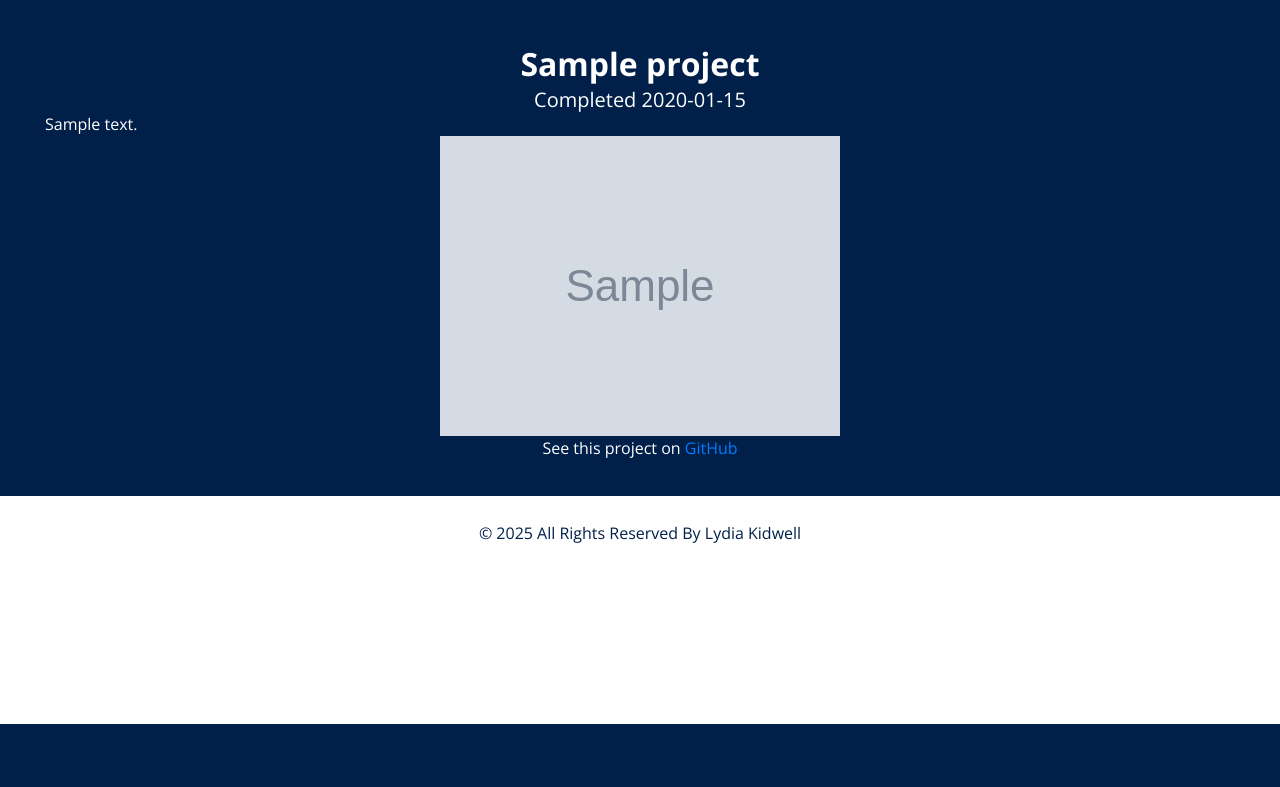
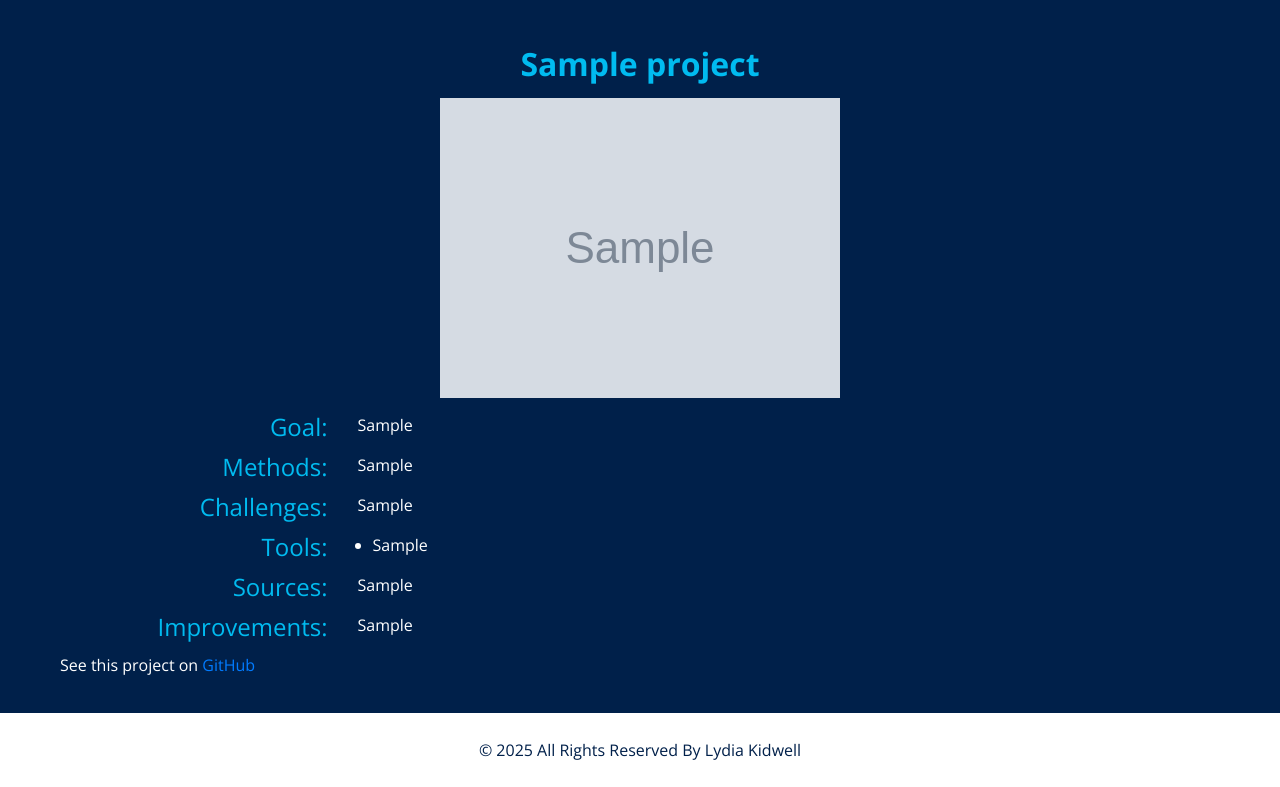
Before and after one commit to lydsk22/PortfolioWebsite, a Flask app: a page that uses templates/project.html in a window 1280 px wide. Shown: the part 76-863 px from the top of the page. Before the commit the page ends 800 px from the top, so only its background shows below. Run offline with Flask 3, Linux system fonts and the light colour scheme; tables that the repository leaves empty hold one stand-in row (values such as "Sample post"); grey boxes marked "Sample" are stand-in pictures; some libraries are stand-ins or nearby versions.

Commit message:
start adding detailed project descriptions to the website, the website project is the only one completed at this point; styling the home page

```diff
--- a/main.py
+++ b/main.py
@@ -41,6 +41,8 @@ app.config['SQLALCHEMY_DATABASE_URI'] = SQLAlCHEMY_DATABASE_URI
 app.config['SQLALCHEMY_ENGINE_OPTIONS'] = {'pool_recycle': 280}
 app.config['SQLALCHEMY_TRACK_MODIFICATIONS'] = False
 db = SQLAlchemy(app, model_class=Base)
+
+
 # db.init_app(app)
 
 
@@ -116,7 +118,7 @@ def check_pw(func):
 def home():
 	# for pythonanywhere
 	with open("/home/lydiak22/mysite/PortfolioWebsite/about.txt", mode="r") as about_file:
-	#with open("about.txt", mode="r") as about_file:
+		# with open("about.txt", mode="r") as about_file:
 		# create a list of paragraphs for the about section
 		about_text = about_file.read().split("CHUNK")
 	result = db.session.execute(db.select(Project))
@@ -148,22 +150,22 @@ def add_project():
 	form = CreateProjectForm()
 	if form.validate_on_submit():
 		new_project = Project(
-				title=form.title.data,
-				subtitle=form.subtitle.data,
-				category=form.category.data,
-				date_finished=form.date_finished.data,
-				description=form.description.data,
-				goal=form.goal.data,
-				methods=form.methods.data,
-				challenges=form.challenges.data,
-				tools=form.tools.data,
-				sources=form.sources.data,
-				improvements=form.improvements.data,
-				tags=form.tags.data,
-				img_url=form.img_url.data,
-				img_alt_text=form.img_alt_text.data,
-				github_url=form.github_url.data
-				)
+			title=form.title.data,
+			subtitle=form.subtitle.data,
+			category=form.category.data,
+			date_finished=form.date_finished.data,
+			description=form.description.data,
+			goal=form.goal.data,
+			methods=form.methods.data,
+			challenges=form.challenges.data,
+			tools=form.tools.data,
+			sources=form.sources.data,
+			improvements=form.improvements.data,
+			tags=form.tags.data,
+			img_url=form.img_url.data,
+			img_alt_text=form.img_alt_text.data,
+			github_url=form.github_url.data
+		)
 		db.session.add(new_project)
 		db.session.commit()
 		return redirect(url_for("show_project", project_id=new_project.id))
@@ -175,22 +177,22 @@ def add_project():
 def edit_project(project_id):
 	project = db.get_or_404(Project, project_id)
 	edit_form = CreateProjectForm(
-			title=project.title,
-			subtitle=project.subtitle,
-			category=project.category,
-			date_finished=project.date_finished,
-			description=project.description,
-			goal=project.goal,
-			methods=project.methods,
-			challenges=project.challenges,
-			tools=project.tools,
-			sources=project.sources,
-			improvements=project.improvements,
-			tags=project.tags,
-			img_url=project.img_url,
-			img_alt_text=project.img_alt_text,
-			github_url=project.github_url
-			)
+		title=project.title,
+		subtitle=project.subtitle,
+		category=project.category,
+		date_finished=project.date_finished,
+		description=project.description,
+		goal=project.goal,
+		methods=project.methods,
+		challenges=project.challenges,
+		tools=project.tools,
+		sources=project.sources,
+		improvements=project.improvements,
+		tags=project.tags,
+		img_url=project.img_url,
+		img_alt_text=project.img_alt_text,
+		github_url=project.github_url
+	)
 	if edit_form.validate_on_submit():
 		project.title = edit_form.title.data
 		project.subtitle = edit_form.subtitle.data
@@ -218,10 +220,10 @@ def edit_project(project_id):
 # Add a POST method to be able to post comments
 @app.route("/project-<int:project_id>", methods=["GET", "POST"])
 def show_project(project_id):
-	requested_project = db.get_or_404(entity=Project, ident=project_id, description="This project does not exist.")
+	description_components = ["Goal", "Methods", "Challenges", "Tools", "Sources", "Improvements"]
+	requested_project = db.get_or_404(entity=Project, ident=project_id)
 
-	return render_template("project.html", project=requested_project, status="projects")
-
+	return render_template("project.html", project=requested_project, status="projects", description_components=description_components)
 
 MAIL_ADDRESS = os.getenv("MY_EMAIL")
 MAIL_APP_PW = os.getenv("EMAIL_APP_PASS")
--- a/static/css/style.css
+++ b/static/css/style.css
@@ -41,12 +41,13 @@ hr {
   -webkit-box-align: start;
       -ms-flex-align: start;
           align-items: flex-start;
+  margin: 0 0 15px 0;
 }
 
 .heading_container h2 {
   position: relative;
   font-weight: bold;
-  margin-bottom: 5px;
+  margin-bottom: 15px;
 }
 .heading_container h5 {
   position: relative;
@@ -507,6 +508,8 @@ a:focus {
 .about_section .img-box {
     display: flex;
     justify-content: center;
+    margin-left: auto;
+    margin-right: auto;
 }
 
 .about_section .img-box img {
@@ -514,7 +517,6 @@ a:focus {
   height: auto;
   border: 5px solid #00bbf0;
   border-radius: 20%
-
 }
 
 .about_section .detail-box h3 {
@@ -524,6 +526,10 @@ a:focus {
 .about_section .detail-box p {
   margin-top: 15px;
   text-align: start;
+}
+
+.about_section .detail-box a:hover {
+  background-color: #007fa4;
 }
 
 /*.about_section .detail-box a {
@@ -654,7 +660,7 @@ a:focus {
   max-height: 100px;
 }
 
-.project_section .project_container .box .row{
+.project_section .project_container .box .row {
   flex-wrap: nowrap;
   text-align: left;
   margin: 10px;
@@ -678,12 +684,12 @@ a:focus {
   position: relative;
 }
 
-.project_section .project_container .box .project-date p {
+/*.project_section .project_container .box .project-date p {
   color: #00bbf0;
   margin: 10px;
   position: relative;
   text-align: left;
-}
+}*/
 
 .project_section .project_container .mb-3{
   color: #ffffff;
@@ -710,11 +716,26 @@ a:focus {
   margin-top: 15px;
 }
 
-.about_section .detail-box a:hover {
-  background-color: #007fa4;
+.project_section .row p {
+    text-align: left;
+}
+.project_section .row h4 {
+    text-align: right;
+    color: #00bbf0;
 }
 
+.project_section .row .title h4 {
+    text-align: left;
+
+}
+.project_section .row ul {
+    text-align: left;
+    padding: 0 0 0 15px;
+}
 /* end project section*/
+
+
+
 
 /* start info section */
 .info_section {
--- a/templates/project.html
+++ b/templates/project.html
@@ -20,32 +20,48 @@
     <div class="container-fluid">
         <div class="heading_container heading_center">
             <h2>
-                {{project.title}}
+                <span>{{project.title}}</span>
             </h2>
-            <h5>
-                {% if project.date_finished == "":%}
-                Not Yet Completed
-                {% else %}
-                Completed {{project.date_finished}}
-                {% endif %}
-            </h5>
-        </div>
-        <div class="row box">
-
-            {{project.description|safe}}
+            <div class="row box">
+                <div class="col-lg-12">
+                    <div class="img-box">
+                        <a href="">
+                            <img src={{project.img_url}} class="img1"
+                                 alt={{project.img_alt_text}}>
+                        </a>
+                    </div>
+                </div>
+            </div>
 
         </div>
+        {% if project.goal is sameas None %}
+        <div class="row box">
+            {{project.description|safe}}
+        </div>
+        {% else %}
+        {% for component in description_components %}
+        <div class="row">
+            <div class="col-md-3">
+                <h4>{{component}}:</h4>
+            </div>
 
-        <div class="row box">
-            <div class="col-lg-12">
-                <div class="img-box">
-                    <a href="">
-                        <img src={{project.img_url}} class="img1"
-                             alt={{project.img_alt_text}}>
-                    </a>
-                </div>
+            <div class="col-md-9">
+                {% if component == "Tools" %}
+                    <ul>
+                        {% for tool in project[component.lower()].split(";") %}
+                        <li>{{tool}}</li>
+                        {% endfor %}
+                    </ul>
+                {% else %}
+                    <p>{{project[component.lower()]}}</p>
+                {% endif %}
             </div>
+
         </div>
+        {% endfor %}
+
+        {% endif %}
+
 
         <div class="row box">
             <div class="col-lg-12">
```
Also changed, not shown: templates/all_projects.html (+12 -5 lines), templates/all_projects_copy.html (+12 -3 lines), templates/index.html (+38 -45 lines), 1 other file.
